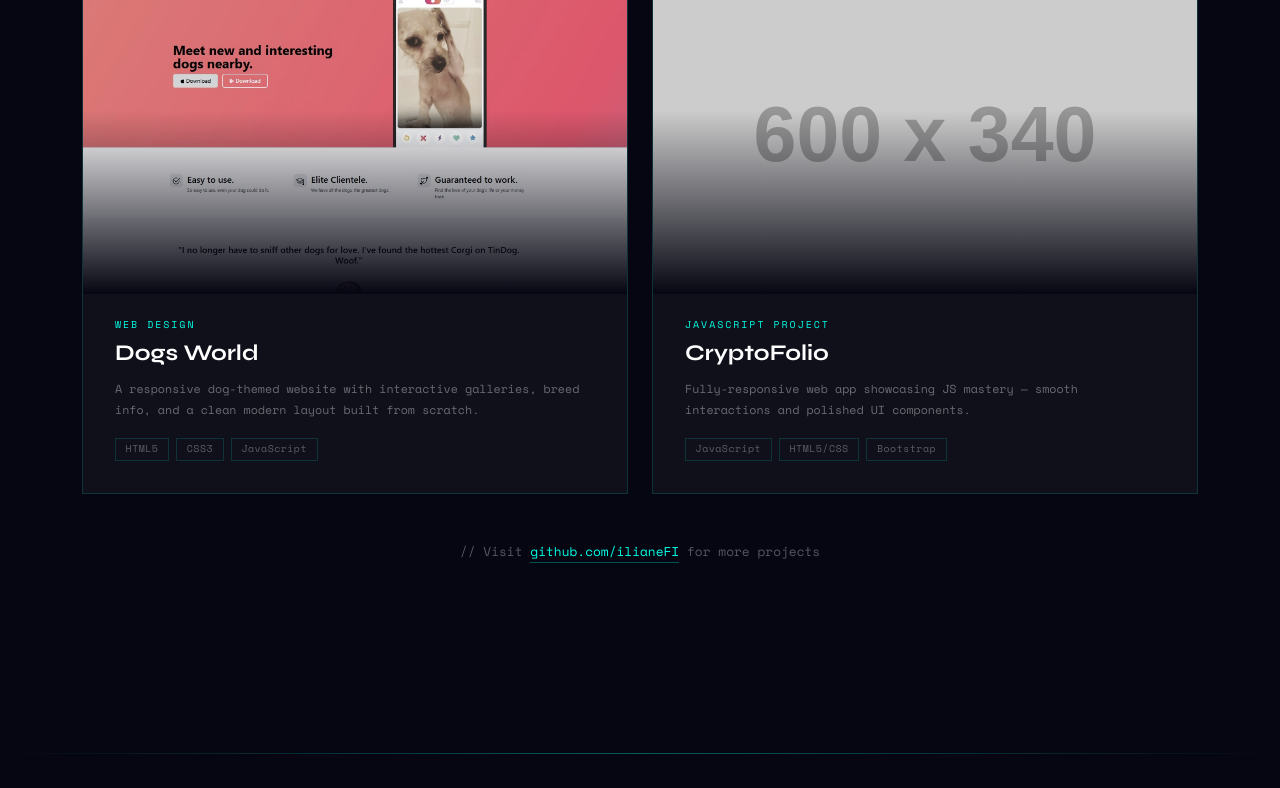
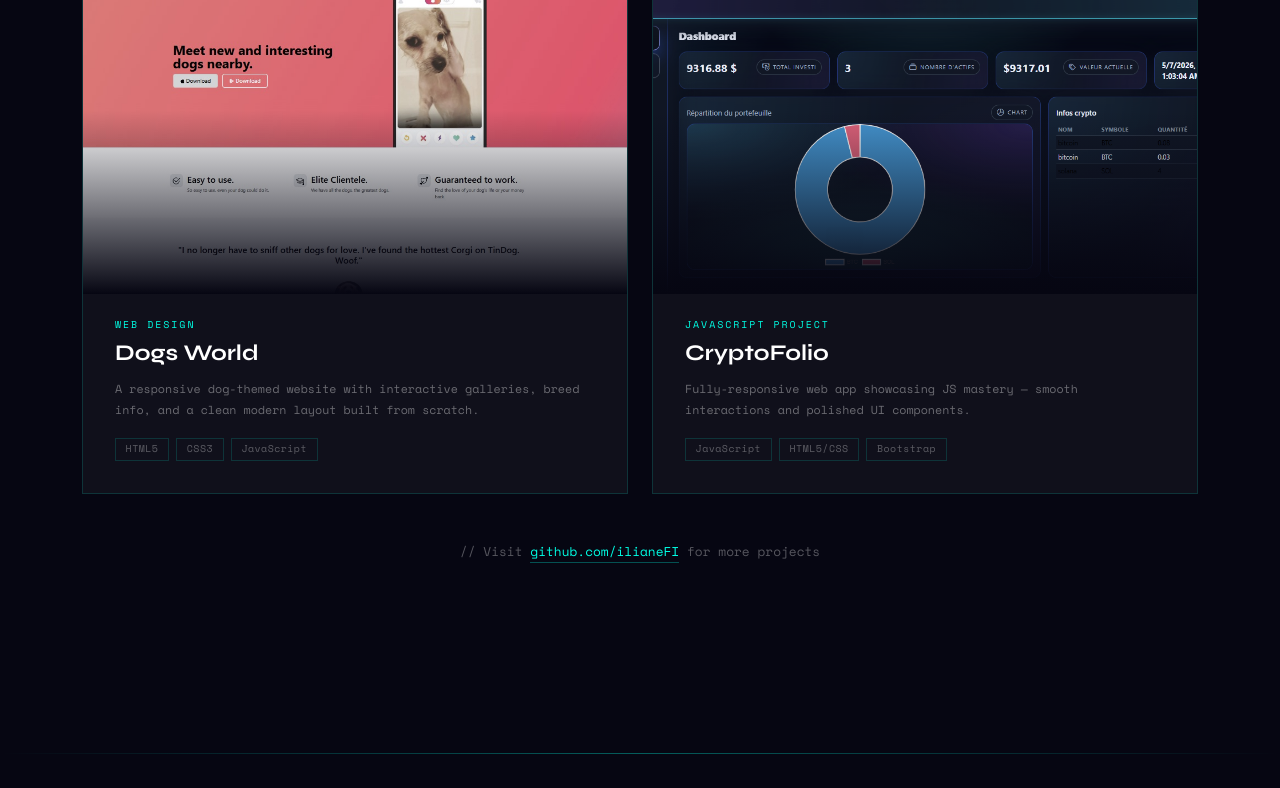
Before and after one commit to ilianeFI/iliane-s-Portfoilio, a plain HTML site: page index.html in a window 1280 px wide. Shown: the part 3209-3997 px from the top of the page. Drawn offline with nearby package versions, Linux system fonts and the light colour scheme; placeholder pictures from the web are drawn by us.

Commit message:
image for cryptofolio

```diff
--- a/index.html
+++ b/index.html
@@ -346,7 +346,7 @@
     <div class="col-md-6 reveal reveal-delay-2">
       <div class="project-card">
         <div class="project-img-wrap">
-          <img src="./assests/cryptofolio.png" alt="CryptoFolio"
+          <img src="./assets/cryptofolio.png" alt="CryptoFolio"
                onerror="this.src='https://placehold.co/600x340/0d0d22/a259ff?text=CryptoFolio&font=Space+Mono'">
           <div class="project-overlay"></div>
           <a href="https://ilianefi.github.io/CryptoFolio/" target="_blank" class="project-link-btn">
```
